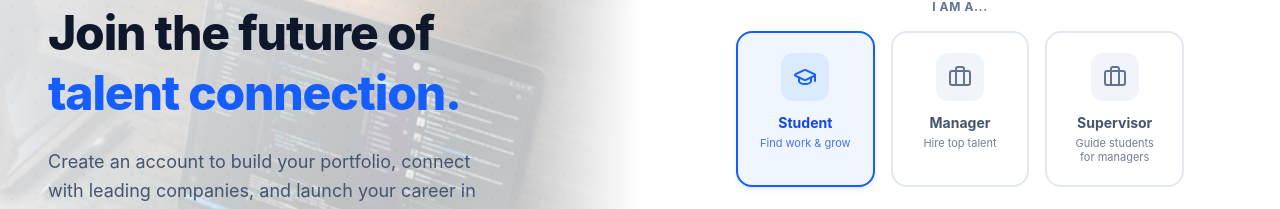
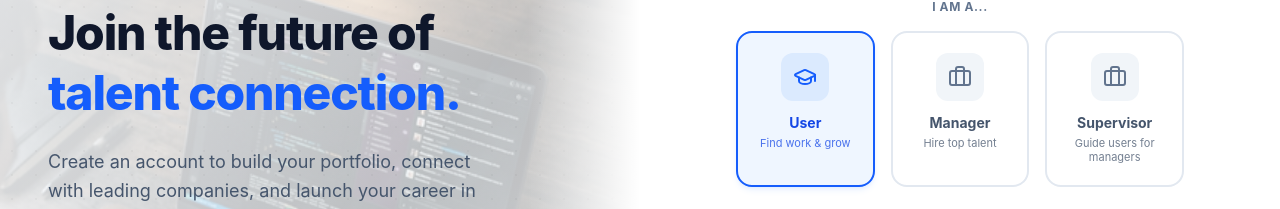
Before and after one commit to Biniyam-Taye/Student-Freelance-and-Internship-Management, a React (Vite) app: page /register in a window 1280 px wide. Shown: the part 149-358 px from the top of the page. Built offline with nearby package versions, Linux system fonts and the light colour scheme.

Commit message:
feat: Add i18n support with initial English, Amharic, and Afan Oromo translations, and implement the new registration page.

```diff
--- a/src/i18n/locales/am.json
+++ b/src/i18n/locales/am.json
@@ -75,7 +75,7 @@
         "sign_in": "ግባ",
         "sign_up": "ተመዝገብ",
         "select_role": "እኔ ነኝ...",
-        "role_student": "ተማሪ",
+        "role_student": "User",
         "role_recruiter": "Manager",
         "remember_me": "አስታውሰኝ",
         "reset_title": "የይለፍ ቃል ዳግም አስጀምር",
--- a/src/i18n/locales/en.json
+++ b/src/i18n/locales/en.json
@@ -75,7 +75,7 @@
         "sign_in": "Sign In",
         "sign_up": "Sign Up",
         "select_role": "I am a...",
-        "role_student": "Student",
+        "role_student": "User",
         "role_recruiter": "Manager",
         "role_supervisor": "Supervisor",
         "remember_me": "Remember me",
--- a/src/i18n/locales/or.json
+++ b/src/i18n/locales/or.json
@@ -75,7 +75,7 @@
         "sign_in": "Seeni",
         "sign_up": "Galmaa'i",
         "select_role": "Ani...",
-        "role_student": "Barataa",
+        "role_student": "User",
         "role_recruiter": "Manager",
         "remember_me": "Na yaadadhu",
         "reset_title": "Jecha Darbii Deebisuudhaan Jalqabi",
--- a/src/pages/public/RegisterPage.jsx
+++ b/src/pages/public/RegisterPage.jsx
@@ -256,7 +256,7 @@ export default function RegisterPage() {
                                 </div>
                                 <div className="text-center">
                                     <span className="font-bold block text-sm">{t('auth.role_supervisor')}</span>
-                                    <span className="text-[11px] opacity-75 mt-1 block leading-tight">Guide students for managers</span>
+                                    <span className="text-[11px] opacity-75 mt-1 block leading-tight">Guide users for managers</span>
                                 </div>
                             </button>
                         </div>
```
